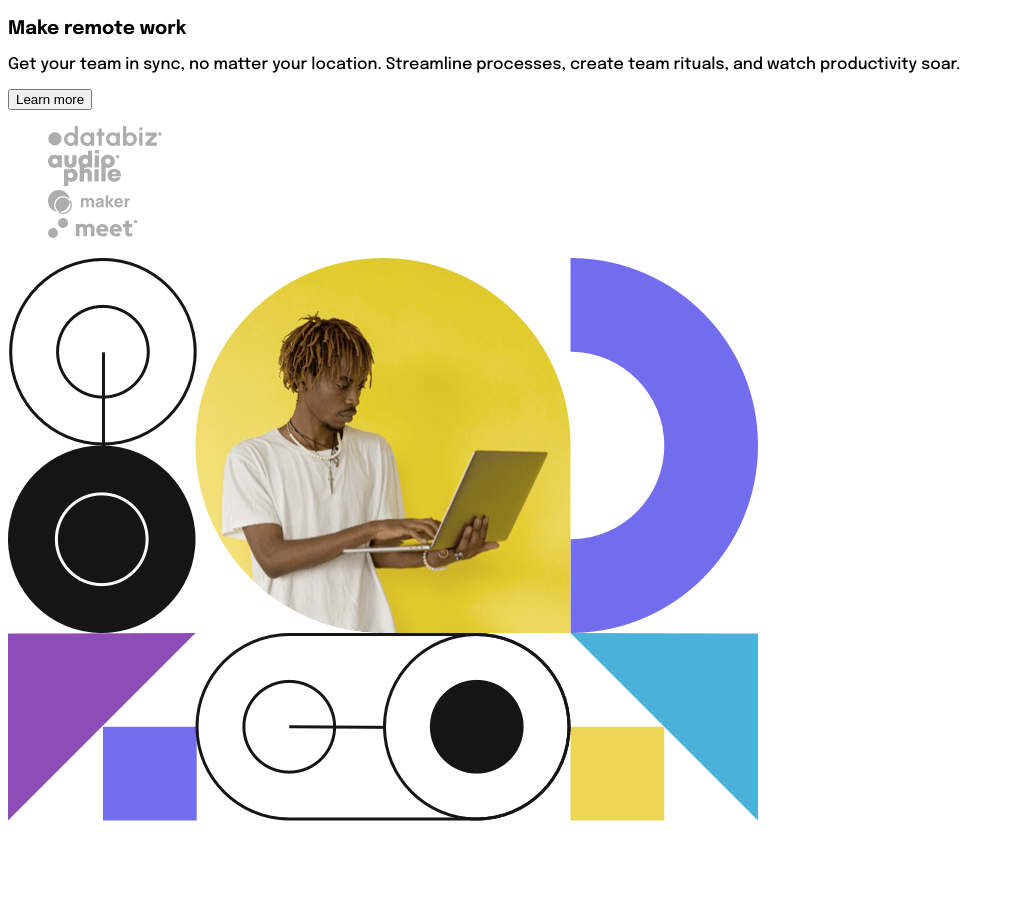
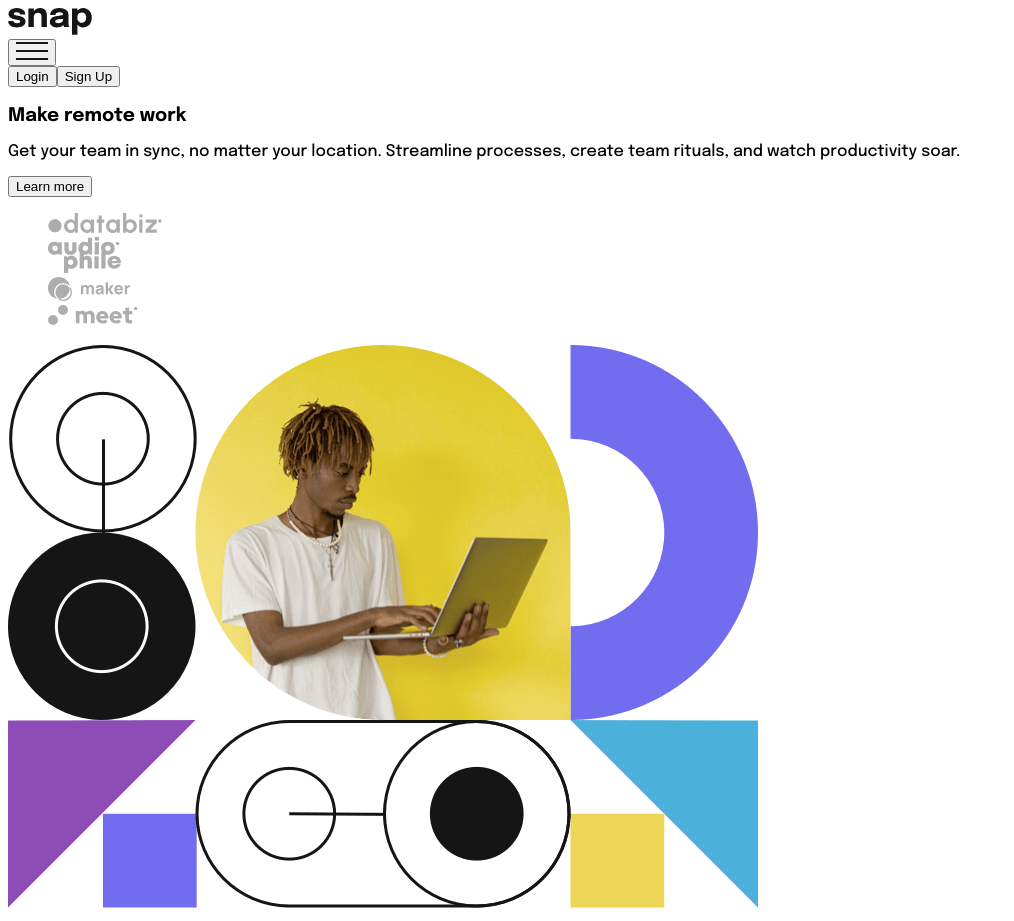
Before and after one commit to alameen-alli/dropdown-navigation, a React (Create React App) app: page / in a window 1280 px wide. Shown: the whole page, without its empty margins (0-1014 px from the left). Before the commit the page ends 834 px from the top, so only its background shows below. Built offline with nearby package versions, Linux system fonts and the light colour scheme.

Commit message:
add navbar style

```diff
--- a/src/App.js
+++ b/src/App.js
@@ -4,10 +4,37 @@ import audiophile from "./images/client-audiophile.svg";
 import databiz from "./images/client-databiz.svg";
 import maker from "./images/client-maker.svg";
 import meet from "./images/client-meet.svg";
+import logo from "./images/logo.svg";
+import chevronDown from "./images/icon-arrow-down.svg"
+import menuOpen from "./images/icon-menu.svg"
 
 function App() {
   return (
     <>
+
+      <header className="p-5 flex items-center justify-between">
+        <div>
+          <img src={logo} alt="" />
+          <nav className="navbar">
+            <div><button>Features <img src={chevronDown} /></button></div>
+            <div><button>Company <img src={chevronDown} /></button></div>
+            <div><button>Careers</button></div>
+            <div><button>About</button></div>
+          </nav>
+        </div>
+
+        <div>
+          <button>
+            <img src={menuOpen} alt="" />
+          </button>
+        </div>
+
+        <div className="hidden lg:block">
+          <button>Login</button>
+          <button>Sign Up</button>
+        </div>
+      </header>
+
       <section className="flex flex-col-reverse py-20 md:grid md:gap-10 md:grid-cols-2 md:place-items-center max-w-4xl lg:max-w-5xl md:mx-auto" >
         <article className="text-center md:text-left px-5 xl:px-0 mt-10 md:mt-0">
           <h1 className="font-bold text-4xl lg:text-6xl xl:text-7xl mb-5">Make remote work</h1>
--- a/src/index.css
+++ b/src/index.css
@@ -21,3 +21,21 @@ body {
 p, li {
   @apply opacity-75;
 }
+
+.navbar {
+  position: absolute;
+  top: -100%;
+  right: 0;
+  /* left: 0; */
+  bottom: 0;
+  width: 50%;
+  padding: 1rem;
+  transition: all 0.3s ease-in-out;
+  z-index: -1;
+}
+
+.navbar.open  {
+  top: 5rem;
+  z-index: 99;
+  background-color: #fff;
+}
```
